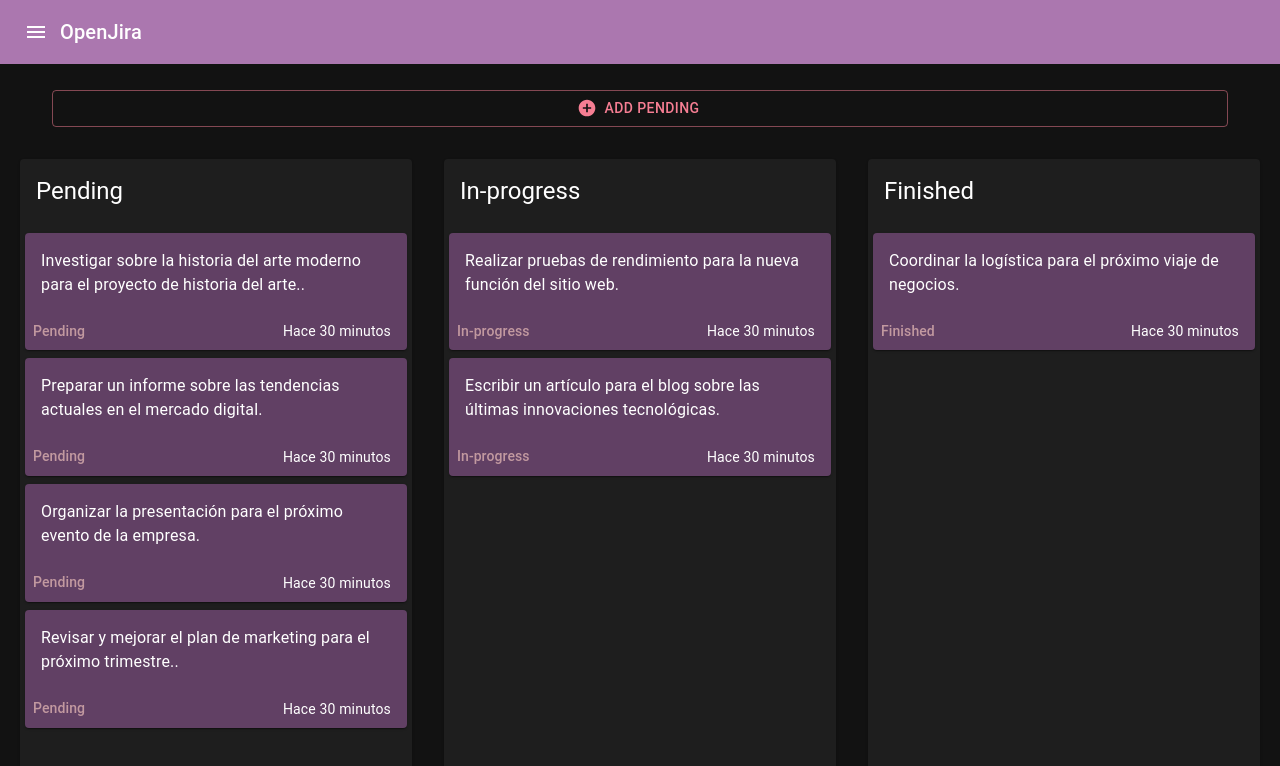
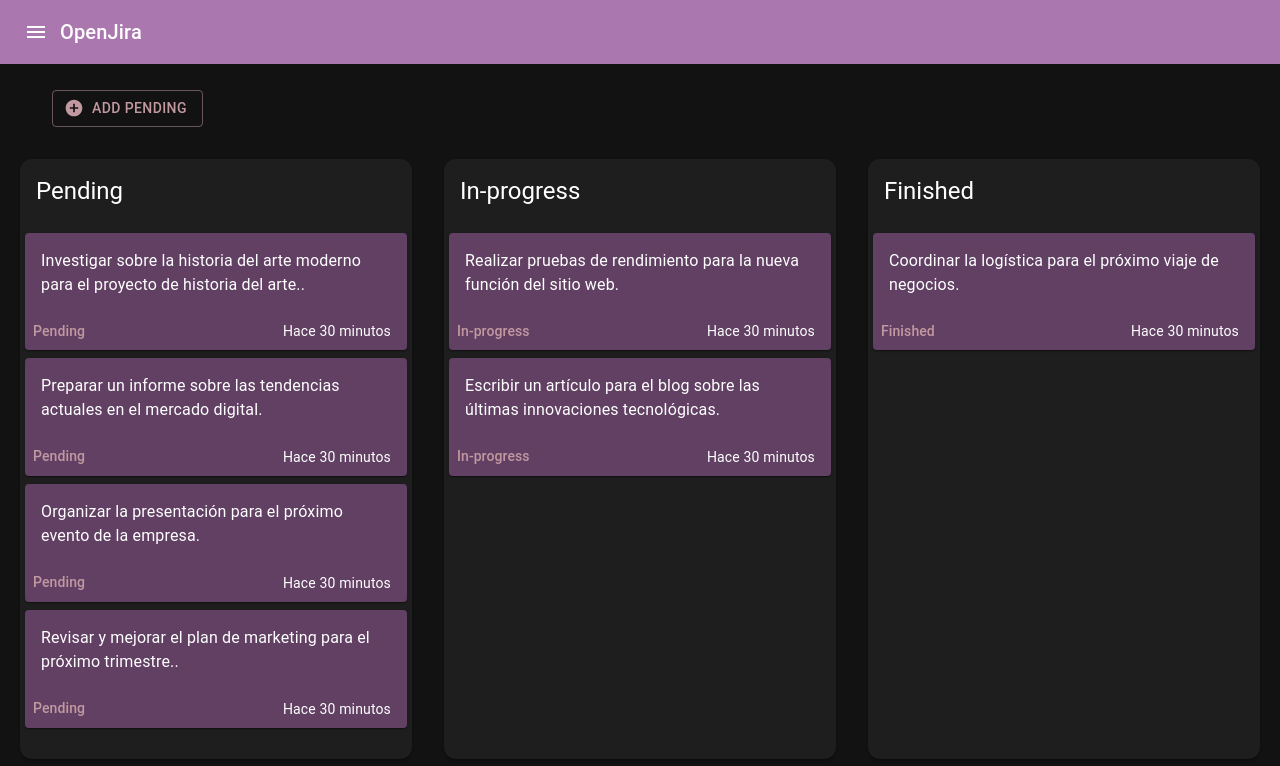
Before and after one commit to VivianaS14/nextjs, a Next.js app in the folder 03-open-jira/: page / in a window 1280 px wide. Shown: the top 766 px of the page. Built offline with nearby package versions, Linux system fonts and the light colour scheme; a web font is replaced by a local one.

Commit message:
feat: styles on drag and drop

```diff
--- a/03-open-jira/components/ui/EntryCard.tsx
+++ b/03-open-jira/components/ui/EntryCard.tsx
@@ -20,11 +20,11 @@ interface Props {
 const EntryCard: FC<Props> = ({ entry, index }) => {
   return (
     <Draggable draggableId={entry._id.toString()} index={index}>
-      {(provided) => (
+      {(provided, { isDragging }) => (
         <CardActionArea sx={{ mb: 1 }}>
           <Card
             sx={{
-              bgcolor: "#59365c",
+              bgcolor: isDragging ? "#754a85" : "#59365c",
             }}
             ref={provided.innerRef}
             {...provided.draggableProps}
--- a/03-open-jira/components/ui/EntryList.tsx
+++ b/03-open-jira/components/ui/EntryList.tsx
@@ -28,12 +28,14 @@ const EntryList: FC<Props> = ({ status }) => {
 
   return (
     <Droppable droppableId={status}>
-      {(provided) => (
+      {(provided, { isDraggingOver }) => (
         <Stack
           sx={{
             height: "calc(100vh - 250px)",
             overflow: "auto",
             p: "2px 5px",
+            bgcolor: isDraggingOver ? "#474546" : "transparent",
+            borderRadius: 2,
           }}
           {...provided.droppableProps}
           ref={provided.innerRef}
--- a/03-open-jira/components/ui/NewEntry.tsx
+++ b/03-open-jira/components/ui/NewEntry.tsx
@@ -76,7 +76,6 @@ export const NewEntry = () => {
           startIcon={<AddCircleIcon />}
           onClick={() => setIsAddingEntry(true)}
           color="secondary"
-          fullWidth
         >
           Add Pending
         </Button>
--- a/03-open-jira/next.config.js
+++ b/03-open-jira/next.config.js
@@ -1,6 +1,6 @@
 /** @type {import('next').NextConfig} */
 const nextConfig = {
-  reactStrictMode: true,
+  reactStrictMode: false,
 };
 
 module.exports = nextConfig;
--- a/03-open-jira/pages/index.tsx
+++ b/03-open-jira/pages/index.tsx
@@ -1,7 +1,7 @@
 import { NextPage } from "next";
 import dynamic from "next/dynamic";
 
-import { useContext, useMemo, useState, useEffect } from "react";
+import { useContext, useEffect } from "react";
 import { Card, CardHeader, Grid } from "@mui/material";
 
 import { Layout } from "@/components/layouts";
@@ -9,7 +9,7 @@ import { NewEntry } from "@/components/ui";
 import { EntriesContext } from "@/context/entries";
 
 import { DragDropContext, DropResult } from "react-beautiful-dnd";
-import { Column, Columns, Entry } from "@/interfaces";
+import { Column, Entry } from "@/interfaces";
 
 const EntryList = dynamic(() => import("@/components/ui/EntryList"), {
   ssr: false,
@@ -19,7 +19,6 @@ const HomePage: NextPage = () => {
   const { entries, columns, setColumns, setEntries } =
     useContext(EntriesContext);
 
-  // 117
   const onDragEnd = ({ source, destination }: DropResult) => {
     // If user tries to drop in an unknown destination
     if (!destination) return;
@@ -107,11 +106,11 @@ const HomePage: NextPage = () => {
               <Grid item xs={12} sm={4} key={col.id}>
                 <Card
                   sx={{
-                    height: "calc(100vh - 100px)",
+                    height: "calc(100vh - 200px)",
+                    borderRadius: 3,
                   }}
                 >
                   <CardHeader title={col.title} />
-
                   <EntryList status={col.title.toLowerCase()} />
                 </Card>
               </Grid>
--- a/03-open-jira/themes/dark-theme.ts
+++ b/03-open-jira/themes/dark-theme.ts
@@ -8,7 +8,7 @@ export const darkTheme = createTheme({
       main: "#AB77AF",
     },
     secondary: {
-      main: "#F67E93",
+      main: "#c299a0",
     },
     error: {
       main: red.A400,
```
